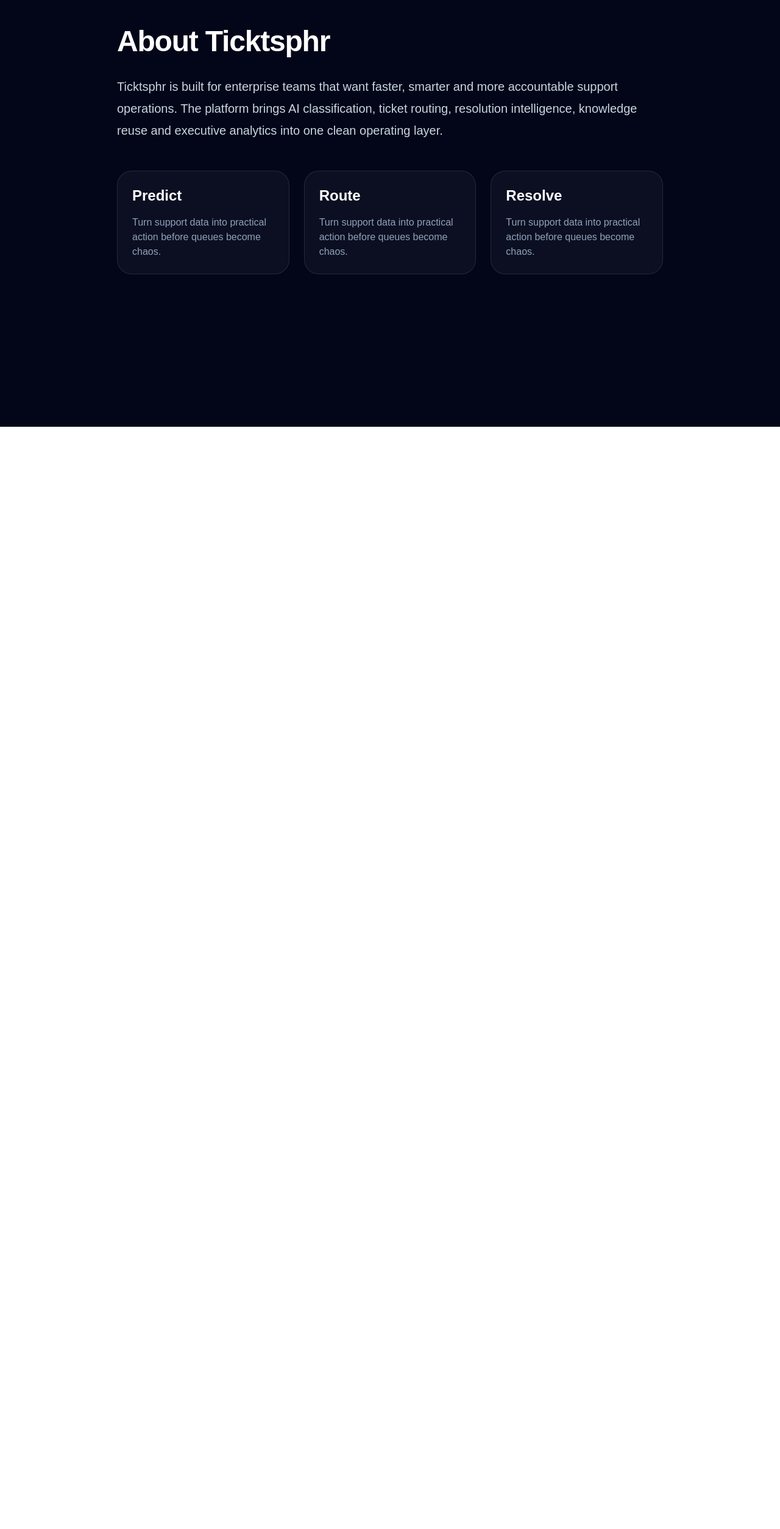
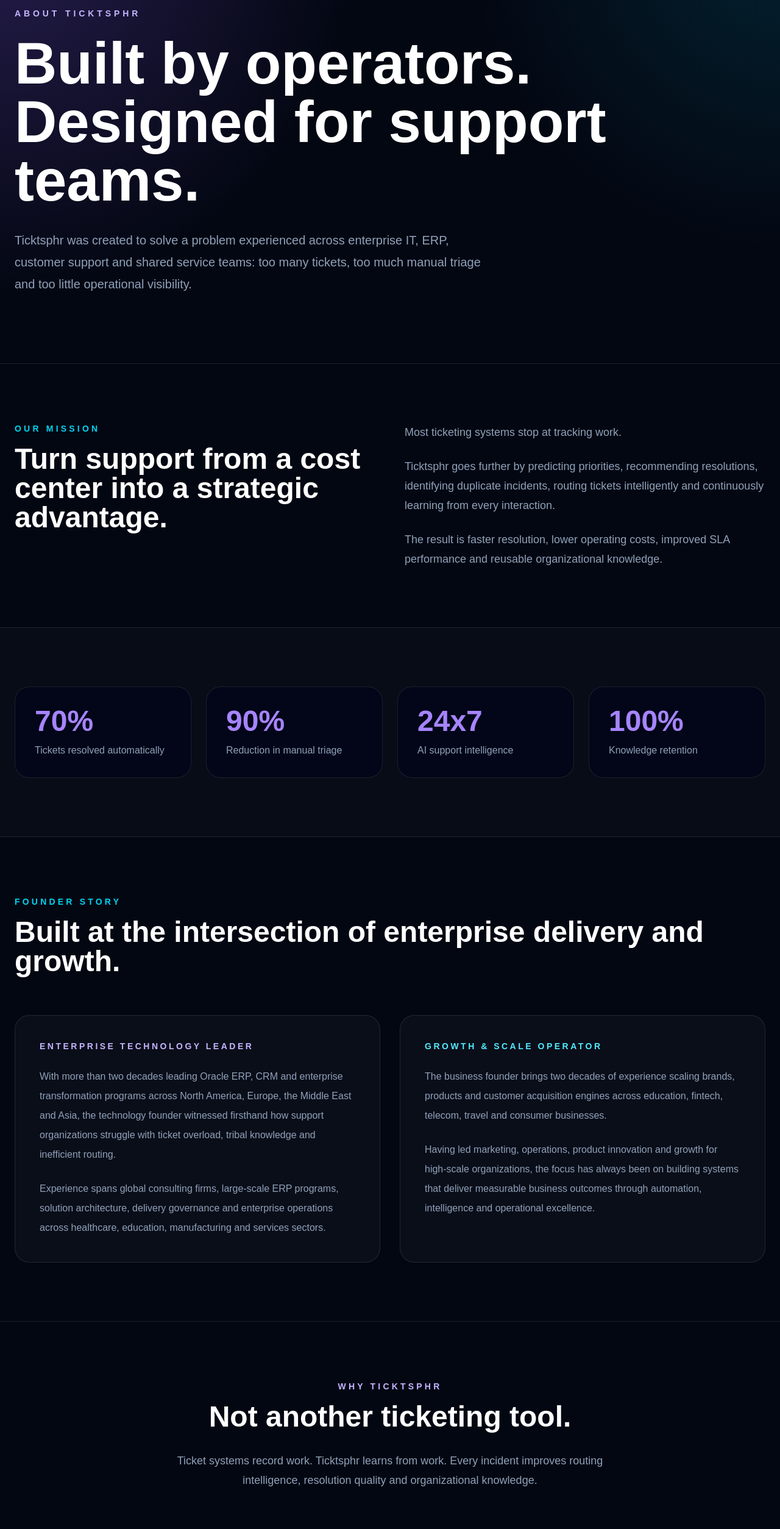
Before and after one commit to umayank-design/ticktsphr-marketing-website, a Next.js app: page /about in a window 1280 px wide. Shown: the part 100-2608 px from the top of the page at 61% size. Before the commit the page ends 800 px from the top, so only its background shows below. Built offline with nearby package versions, Linux system fonts and the light colour scheme.

Commit message:
Upgrade about page

```diff
--- a/app/about/page.tsx
+++ b/app/about/page.tsx
@@ -2,22 +2,221 @@
 
 export default function AboutPage() {
   return (
-    <main className="min-h-screen bg-slate-950 px-6 py-20 text-white">
-      <div className="mx-auto max-w-4xl">
-        <Link href="/" className="text-violet-300">← Back to Home</Link>
-        <h1 className="mt-10 text-5xl font-black tracking-tight">About Ticktsphr</h1>
-        <p className="mt-8 text-xl leading-9 text-slate-300">
-          Ticktsphr is built for enterprise teams that want faster, smarter and more accountable support operations. The platform brings AI classification, ticket routing, resolution intelligence, knowledge reuse and executive analytics into one clean operating layer.
-        </p>
-        <div className="mt-12 grid gap-6 md:grid-cols-3">
-          {["Predict", "Route", "Resolve"].map((item) => (
-            <div key={item} className="rounded-3xl border border-white/10 bg-white/[0.04] p-6">
-              <h2 className="text-2xl font-black">{item}</h2>
-              <p className="mt-4 text-slate-400">Turn support data into practical action before queues become chaos.</p>
+    <main className="min-h-screen bg-[#030712] text-white">
+      {/* Hero */}
+      <section className="relative overflow-hidden border-b border-white/10">
+        <div className="absolute inset-0 bg-[radial-gradient(circle_at_top_left,rgba(139,92,246,.25),transparent_40%),radial-gradient(circle_at_top_right,rgba(6,182,212,.15),transparent_35%)]" />
+
+        <div className="relative mx-auto max-w-7xl px-6 py-28">
+          <p className="mb-6 text-sm font-bold uppercase tracking-[0.35em] text-violet-300">
+            About Ticktsphr
+          </p>
+
+          <h1 className="max-w-5xl text-6xl font-black leading-none md:text-8xl">
+            Built by operators.
+            <br />
+            Designed for support teams.
+          </h1>
+
+          <p className="mt-8 max-w-3xl text-xl leading-9 text-slate-400">
+            Ticktsphr was created to solve a problem experienced across
+            enterprise IT, ERP, customer support and shared service teams:
+            too many tickets, too much manual triage and too little
+            operational visibility.
+          </p>
+        </div>
+      </section>
+
+      {/* Mission */}
+      <section className="mx-auto max-w-7xl px-6 py-24">
+        <div className="grid gap-12 lg:grid-cols-2">
+          <div>
+            <p className="mb-4 text-sm font-bold uppercase tracking-[0.3em] text-cyan-400">
+              Our Mission
+            </p>
+
+            <h2 className="text-5xl font-black">
+              Turn support from a cost center into a strategic advantage.
+            </h2>
+          </div>
+
+          <div className="space-y-6 text-lg leading-8 text-slate-400">
+            <p>
+              Most ticketing systems stop at tracking work.
+            </p>
+
+            <p>
+              Ticktsphr goes further by predicting priorities,
+              recommending resolutions, identifying duplicate incidents,
+              routing tickets intelligently and continuously learning from
+              every interaction.
+            </p>
+
+            <p>
+              The result is faster resolution, lower operating costs,
+              improved SLA performance and reusable organizational
+              knowledge.
+            </p>
+          </div>
+        </div>
+      </section>
+
+      {/* Numbers */}
+      <section className="border-y border-white/10 bg-white/[0.02]">
+        <div className="mx-auto max-w-7xl px-6 py-24">
+          <div className="grid gap-6 md:grid-cols-4">
+            {[
+              {
+                value: "70%",
+                label: "Tickets resolved automatically",
+              },
+              {
+                value: "90%",
+                label: "Reduction in manual triage",
+              },
+              {
+                value: "24x7",
+                label: "AI support intelligence",
+              },
+              {
+                value: "100%",
+                label: "Knowledge retention",
+              },
+            ].map((item) => (
+              <div
+                key={item.label}
+                className="rounded-3xl border border-white/10 bg-slate-950 p-8"
+              >
+                <div className="text-5xl font-black text-violet-400">
+                  {item.value}
+                </div>
+
+                <div className="mt-3 text-slate-400">
+                  {item.label}
+                </div>
+              </div>
+            ))}
+          </div>
+        </div>
+      </section>
+
+      {/* Founder Story */}
+      <section className="mx-auto max-w-7xl px-6 py-24">
+        <div className="mb-16">
+          <p className="mb-4 text-sm font-bold uppercase tracking-[0.3em] text-cyan-400">
+            Founder Story
+          </p>
+
+          <h2 className="text-5xl font-black">
+            Built at the intersection of enterprise delivery and growth.
+          </h2>
+        </div>
+
+        <div className="grid gap-8 lg:grid-cols-2">
+          <div className="rounded-3xl border border-white/10 bg-white/[0.03] p-10">
+            <div className="mb-6 text-sm font-bold uppercase tracking-[0.25em] text-violet-300">
+              Enterprise Technology Leader
             </div>
-          ))}
+
+            <p className="leading-8 text-slate-400">
+              With more than two decades leading Oracle ERP, CRM and
+              enterprise transformation programs across North America,
+              Europe, the Middle East and Asia, the technology founder
+              witnessed firsthand how support organizations struggle with
+              ticket overload, tribal knowledge and inefficient routing.
+            </p>
+
+            <p className="mt-6 leading-8 text-slate-400">
+              Experience spans global consulting firms, large-scale ERP
+              programs, solution architecture, delivery governance and
+              enterprise operations across healthcare, education,
+              manufacturing and services sectors.
+            </p>
+          </div>
+
+          <div className="rounded-3xl border border-white/10 bg-white/[0.03] p-10">
+            <div className="mb-6 text-sm font-bold uppercase tracking-[0.25em] text-cyan-300">
+              Growth & Scale Operator
+            </div>
+
+            <p className="leading-8 text-slate-400">
+              The business founder brings two decades of experience scaling
+              brands, products and customer acquisition engines across
+              education, fintech, telecom, travel and consumer businesses.
+            </p>
+
+            <p className="mt-6 leading-8 text-slate-400">
+              Having led marketing, operations, product innovation and
+              growth for high-scale organizations, the focus has always
+              been on building systems that deliver measurable business
+              outcomes through automation, intelligence and operational
+              excellence.
+            </p>
+          </div>
         </div>
-      </div>
+      </section>
+
+      {/* Why Ticktsphr */}
+      <section className="border-t border-white/10">
+        <div className="mx-auto max-w-7xl px-6 py-24">
+          <div className="text-center">
+            <p className="mb-4 text-sm font-bold uppercase tracking-[0.3em] text-violet-300">
+              Why Ticktsphr
+            </p>
+
+            <h2 className="text-5xl font-black">
+              Not another ticketing tool.
+            </h2>
+
+            <p className="mx-auto mt-8 max-w-3xl text-lg leading-8 text-slate-400">
+              Ticket systems record work. Ticktsphr learns from work.
+              Every incident improves routing intelligence, resolution
+              quality and organizational knowledge.
+            </p>
+          </div>
+
+          <div className="mt-16 grid gap-6 md:grid-cols-3">
+            {[
+              "AI Classification",
+              "AI Resolution Engine",
+              "Knowledge Reuse",
+              "Duplicate Detection",
+              "Executive Analytics",
+              "Auto Assignment",
+            ].map((item) => (
+              <div
+                key={item}
+                className="rounded-3xl border border-white/10 bg-white/[0.03] p-8 text-center"
+              >
+                <div className="text-xl font-bold">
+                  {item}
+                </div>
+              </div>
+            ))}
+          </div>
+        </div>
+      </section>
+
+      {/* CTA */}
+      <section className="mx-auto max-w-7xl px-6 py-24">
+        <div className="rounded-[40px] border border-white/10 bg-gradient-to-r from-violet-600 to-cyan-600 p-14 text-center">
+          <h2 className="text-5xl font-black">
+            Ready to modernize support operations?
+          </h2>
+
+          <p className="mx-auto mt-6 max-w-3xl text-xl text-white/80">
+            See how AI-powered ticket intelligence can reduce support costs,
+            improve SLA compliance and accelerate resolution times.
+          </p>
+
+          <Link
+            href="/book-demo"
+            className="mt-10 inline-block rounded-full bg-white px-10 py-5 text-lg font-black text-slate-950"
+          >
+            Book a Demo
+          </Link>
+        </div>
+      </section>
     </main>
   );
 }
```
